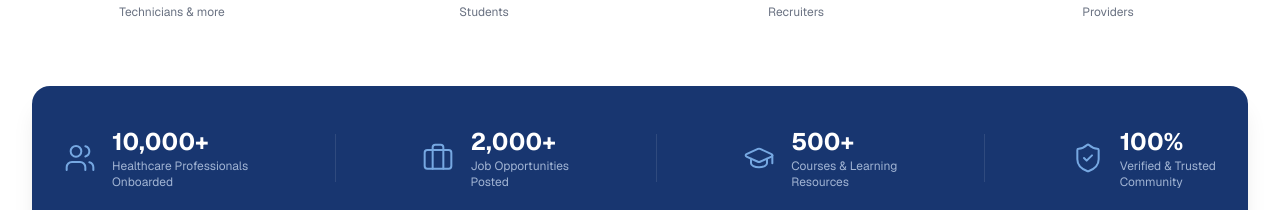
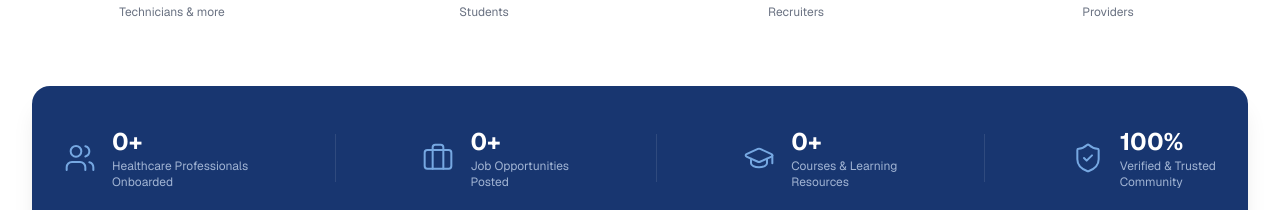
Before and after one commit to medglobalnetwork/mgn, a Next.js app: page / in a window 1280 px wide. Shown: the part 1663-1873 px from the top of the page. Built offline with nearby package versions, Linux system fonts and the light colour scheme; no server answers; the database is empty.

Commit message:
Add CountUp animation and fetch dynamic stats from Supabase

```diff
--- a/src/app/page.tsx
+++ b/src/app/page.tsx
@@ -1,10 +1,31 @@
 import Image from "next/image";
 import Link from "next/link";
 import { Users, BookOpen, TrendingUp, Star, Briefcase, GraduationCap, ShoppingCart, ShieldCheck } from "lucide-react";
+import CountUp from "@/components/CountUp";
+import { getSupabaseServer } from "@/lib/supabase";
 
 export const revalidate = 0;
 
 export default async function Home() {
+  const supabase = getSupabaseServer();
+
+  // Fetch real counts from database
+  let professionalsCount = 0;
+  let jobsCount = 0;
+  let coursesCount = 0;
+
+  try {
+    const { count: uCount, error: uErr } = await supabase.from('users').select('*', { count: 'exact', head: true });
+    if (!uErr && uCount !== null) professionalsCount = uCount;
+
+    const { count: jCount, error: jErr } = await supabase.from('jobs').select('*', { count: 'exact', head: true });
+    if (!jErr && jCount !== null) jobsCount = jCount;
+
+    const { count: cCount, error: cErr } = await supabase.from('courses').select('*', { count: 'exact', head: true });
+    if (!cErr && cCount !== null) coursesCount = cCount;
+  } catch (e) {
+    // silently fail and show 0 if tables don't exist
+  }
   return (
     <div className="flex flex-col w-full bg-white font-sans text-[#1F2937] overflow-x-hidden">
 
@@ -178,7 +199,9 @@ export default async function Home() {
             <div className="flex items-center gap-4">
               <Users className="w-8 h-8 text-blue-300 opacity-80" strokeWidth={1.5} />
               <div>
-                <p className="text-2xl font-bold">10,000+</p>
+                <p className="text-2xl font-bold">
+                  <CountUp end={professionalsCount} suffix="+" />
+                </p>
                 <p className="text-xs text-blue-100/70">Healthcare Professionals<br/>Onboarded</p>
               </div>
             </div>
@@ -188,7 +211,9 @@ export default async function Home() {
             <div className="flex items-center gap-4">
               <Briefcase className="w-8 h-8 text-blue-300 opacity-80" strokeWidth={1.5} />
               <div>
-                <p className="text-2xl font-bold">2,000+</p>
+                <p className="text-2xl font-bold">
+                  <CountUp end={jobsCount} suffix="+" />
+                </p>
                 <p className="text-xs text-blue-100/70">Job Opportunities<br/>Posted</p>
               </div>
             </div>
@@ -198,7 +223,9 @@ export default async function Home() {
             <div className="flex items-center gap-4">
               <GraduationCap className="w-8 h-8 text-blue-300 opacity-80" strokeWidth={1.5} />
               <div>
-                <p className="text-2xl font-bold">500+</p>
+                <p className="text-2xl font-bold">
+                  <CountUp end={coursesCount} suffix="+" />
+                </p>
                 <p className="text-xs text-blue-100/70">Courses & Learning<br/>Resources</p>
               </div>
             </div>
@@ -208,7 +235,9 @@ export default async function Home() {
             <div className="flex items-center gap-4">
               <ShieldCheck className="w-8 h-8 text-blue-300 opacity-80" strokeWidth={1.5} />
               <div>
-                <p className="text-2xl font-bold">100%</p>
+                <p className="text-2xl font-bold">
+                  <CountUp end={100} suffix="%" />
+                </p>
                 <p className="text-xs text-blue-100/70">Verified & Trusted<br/>Community</p>
               </div>
             </div>
--- /dev/null
+++ b/src/components/CountUp.tsx
@@ -0,0 +1,38 @@
+"use client";
+
+import { useEffect, useState } from "react";
+import { motion, useSpring, useTransform } from "motion/react";
+
+interface CountUpProps {
+  end: number;
+  suffix?: string;
+  duration?: number;
+}
+
+export default function CountUp({ end, suffix = "", duration = 2 }: CountUpProps) {
+  const [inView, setInView] = useState(false);
+
+  const springValue = useSpring(0, {
+    bounce: 0,
+    duration: duration * 1000,
+  });
+
+  useEffect(() => {
+    if (inView) {
+      springValue.set(end);
+    }
+  }, [inView, end, springValue]);
+
+  const display = useTransform(springValue, (current) => {
+    return Math.round(current).toLocaleString() + suffix;
+  });
+
+  return (
+    <motion.span
+      onViewportEnter={() => setInView(true)}
+      viewport={{ once: true, amount: 0.5 }}
+    >
+      {display}
+    </motion.span>
+  );
+}
```
